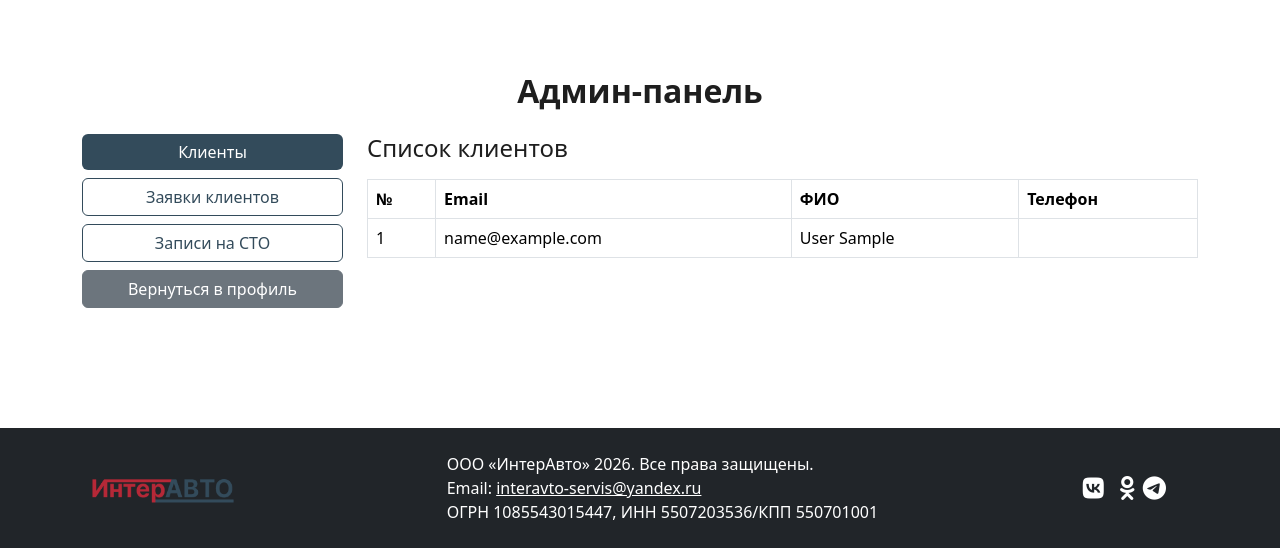
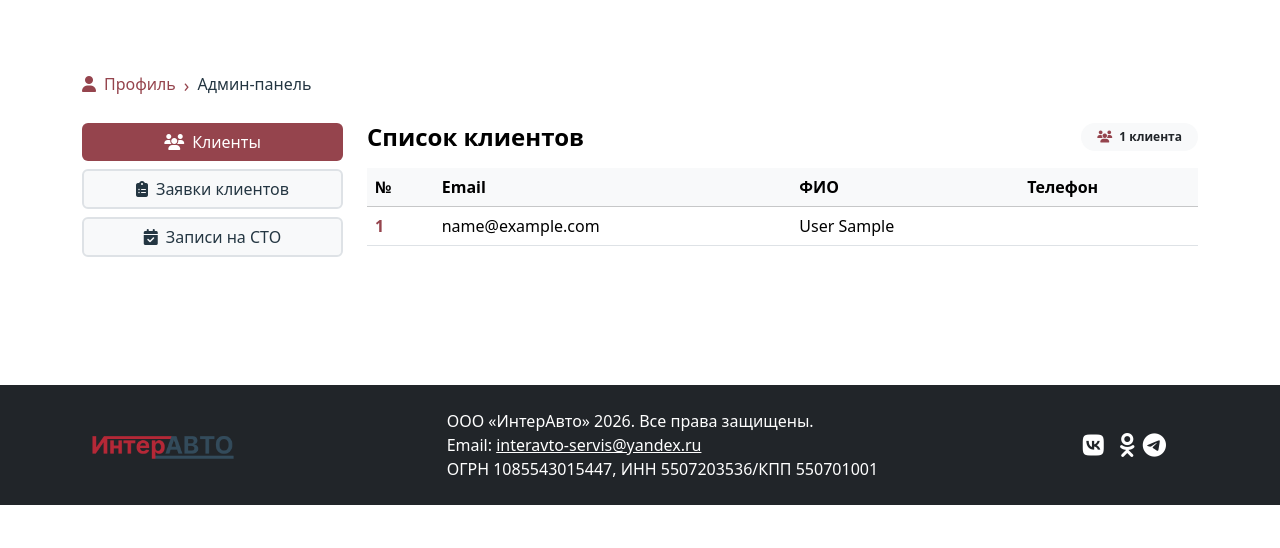
Before and after one commit to katyabak/avto_serv, a Django app: page /account/list/ in a window 1280 px wide. Shown: the part 96-644 px from the top of the page. Run offline with Django 5.2, Linux system fonts and the light colour scheme; the visitor is signed in with stand-in values (Sample User, id 1); data comes from the database, SQL or seed files in the repository.

Commit message:
feat: added breadcrumbs in account's pages

```diff
--- /dev/null
+++ b/interauto/static/css/admin_panel.css
@@ -0,0 +1,16 @@
+/* Табы */
+.active-tab {
+    background: #95444d !important;
+    color: white !important;
+}
+.inactive-tab {
+    background: #f8f9fa !important;
+    color: #243642 !important;
+    border: 2px solid #dee2e6;
+}
+.inactive-tab:hover {
+    background: #e9ecef !important;
+}
+.table-hover tbody tr:hover {
+    background-color: rgba(149,68,77,0.05);
+}
--- a/interauto/static/css/custom.css
+++ b/interauto/static/css/custom.css
@@ -145,29 +145,7 @@
     color: #95444d;
 }
 
-/* Админ-панель */
-.active-tab {
-    background-color: #334B5B;
-    color: white;
-    border: none;
-}
 
-.active-tab:hover {
-    background-color: #334B5B;
-    color: white;
-}
-
-.inactive-tab {
-    background-color: white;
-    color: #334B5B;
-    border: 1px solid #334B5B;
-}
-
-.inactive-tab:hover {
-    background-color: white;
-    color: #334B5B;
-    border: 1px solid #334B5B;
-}
 
 /* Стили для статусов в админ-панеле */
 .status-badge {
@@ -288,3 +266,13 @@
     background: #95444d;
     color: white;
 }
+
+/* Хлебные крошки */
+.breadcrumb-item + .breadcrumb-item::before {
+    content: "›";
+    color: #95444d;
+    font-size: 18px;
+}
+.breadcrumb-item a:hover {
+    color: #b85c66 !important;
+}
--- a/interauto/templates/account/admin_panel.html
+++ b/interauto/templates/account/admin_panel.html
@@ -5,35 +5,56 @@
 {% block content %}
 
 <div class="container py-5">
-    <h2 class="fw-bold mb-4 text-center">Админ-панель</h2>
+    <!-- Хлебные крошки -->
+    <nav aria-label="breadcrumb" class="mb-4">
+        <ol class="breadcrumb">
+            <li class="breadcrumb-item">
+                <a href="/account/" class="text-decoration-none" style="color: #95444d;">
+                    <i class="fas fa-user me-2"></i>Профиль
+                </a>
+            </li>
+            <li class="breadcrumb-item active" aria-current="page" style="color: #243642;">
+                Админ-панель
+            </li>
+        </ol>
+    </nav>
+
+    <!--    <h2 class="fw-bold mb-4 text-center">Админ-панель</h2>-->
 
     <div class="row">
         <!-- ЛЕВОЕ МЕНЮ -->
-        <div class="col-3">
+        <div class="col-12 col-md-3 mb-4 mb-md-0">
+            <div class="d-flex d-md-block flex-row gap-2">
                 <button onclick="switchTab('clients')"
                         class="btn w-100 mb-2 {% if tab == 'clients' %}active-tab{% else %}inactive-tab{% endif %}">
-                Клиенты
+                    <i class="fas fa-users me-2"></i>Клиенты
                 </button>
 
                 <button onclick="switchTab('applications')"
                         class="btn w-100 mb-2 {% if tab == 'applications' %}active-tab{% else %}inactive-tab{% endif %}">
-                Заявки клиентов
+                    <i class="fas fa-clipboard-list me-2"></i>Заявки клиентов
                 </button>
                 <button onclick="switchTab('appointments')"
-                    class="btn w-100 {% if tab == 'appointments' %}active-tab{% else %}inactive-tab{% endif %}">
-                Записи на СТО
+                        class="btn w-100 mb-2 {% if tab == 'appointments' %}active-tab{% else %}inactive-tab{% endif %}">
+                    <i class="fas fa-calendar-check me-2"></i>Записи на СТО
                 </button>
-            <a href="/account/" class="btn w-100 mt-2 btn-secondary">Вернуться в профиль</a>
+
+            </div>
         </div>
 
         <!-- ПРАВАЯ ЧАСТЬ -->
         <div class="col-12 col-md-9">
-
             {% if tab == 'clients' %}
-            <h4 class="mb-3">Список клиентов</h4>
+            <div class="d-flex justify-content-between align-items-center mb-3">
+                <h4 class="fw-bold mb-0" style="color: black;">Список клиентов</h4>
+                <span class="badge bg-light text-dark px-3 py-2 rounded-pill">
+                    <i class="fas fa-users me-1" style="color: #95444d;"></i>
+                    {{ clients|length }} клиента
+                </span>
+            </div>
             <div class="table-responsive">
-                <table class="table table-bordered">
-                    <thead>
+                <table class="table table-hover">
+                    <thead class="table-light">
                     <tr>
                         <th>№</th>
                         <th>Email</th>
@@ -44,7 +65,7 @@
                     <tbody>
                     {% for client in clients %}
                     <tr>
-                        <td>{{ forloop.counter }}</td>
+                        <td class="fw-bold" style="color: #95444d;">{{ forloop.counter }}</td>
                         <td>{{ client.email }}</td>
                         <td>
                             {{ client.last_name }}
@@ -60,10 +81,16 @@
             {% endif %}
 
             {% if tab == 'applications' %}
-            <h4 class="mb-3">Заявки клиентов</h4>
+            <div class="d-flex justify-content-between align-items-center mb-3">
+                <h4 class="fw-bold mb-0" style="color: black;">Заявки клиентов</h4>
+                <span class="badge bg-light text-dark px-3 py-2 rounded-pill">
+                    <i class="fas fa-clipboard-list me-1" style="color: #95444d;"></i>
+                    {{ applications|length }} заявок
+                </span>
+            </div>
             <div class="table-responsive">
-                <table class="table table-bordered">
-                    <thead>
+                <table class="table table-hover">
+                    <thead class="table-light">
                     <tr>
                         <th>№</th>
                         <th>ФИО</th>
@@ -81,27 +108,19 @@
                     <tbody>
                     {% for app in applications %}
                     <tr>
-                        <td>{{ forloop.counter }}</td>
+                        <td class="fw-bold" style="color: #95444d;">{{ forloop.counter }}</td>
                         <td>
                             {{ app.client.last_name }}
                             {{ app.client.first_name }}
                             {{ app.client.middle_name }}
                         </td>
                         <td>{{ app.client.phone_number }}</td>
-                        <td>{{ app.detail }}</td>
-                        <td>
-                            {{ app.delivery }}
-                        </td>
-                        <td>
-                            {{ app.payment_method }}
-                        </td>
-                        <td>
-                            {{ app.reservation }}
-                        </td>
-                        <td>
-                            {{ app.reservation_days }}
-                        </td>
-                        <td>{{ app.comment }}</td>
+                        <td>{{ app.detail|truncatechars:40 }}</td>
+                        <td>{{ app.delivery }}</td>
+                        <td>{{ app.payment_method }}</td>
+                        <td>{{ app.reservation }}</td>
+                        <td>{{ app.reservation_days }}</td>
+                        <td>{{ app.comment|truncatechars:30 }}</td>
                         <td>{{ app.created_at|date:"d.m.Y H:i" }}</td>
                         <td class="status-cell" data-application-id="{{ app.id }}">
                             <div class="status-badge status-{{ app.status }}"
@@ -120,10 +139,16 @@
             {% endif %}
 
             {% if tab == 'appointments' %}
-            <h4 class="mb-3">Записи на СТО</h4>
+            <div class="d-flex justify-content-between align-items-center mb-3">
+                <h4 class="fw-bold mb-0" style="color: black;">Записи на СТО</h4>
+                <span class="badge bg-light text-dark px-3 py-2 rounded-pill">
+                    <i class="fas fa-calendar-check me-1" style="color: #95444d;"></i>
+                    {{ appointments|length }} записей
+                </span>
+            </div>
             <div class="table-responsive">
-                <table class="table table-bordered">
-                    <thead>
+                <table class="table table-hover">
+                    <thead class="table-light">
                     <tr>
                         <th>№</th>
                         <th>ФИО</th>
@@ -140,7 +165,7 @@
                     <tbody>
                     {% for app in appointments %}
                     <tr>
-                        <td>{{ forloop.counter }}</td>
+                        <td class="fw-bold" style="color: #95444d;">{{ forloop.counter }}</td>
                         <td>{{ app.client.last_name }} {{ app.client.first_name }}</td>
                         <td>{{ app.client.phone_number }}</td>
                         <td>{{ app.get_service_display }}</td>
@@ -148,7 +173,7 @@
                         <td>{{ app.time }}</td>
                         <td>{{ app.brand }}</td>
                         <td>{{ app.year }}</td>
-                        <td>{{ app.comment }}</td>
+                        <td>{{ app.comment|truncatechars:30 }}</td>
                         <td class="status-cell" data-appointment-id="{{ app.id }}">
                             <div class="status-badge status-{{ app.status }}"
                                  onclick="showAppointmentStatusMenu(event, {{ app.id }}, '{{ app.status }}')">
@@ -168,5 +193,6 @@
     </div>
 </div>
 
+<link rel="stylesheet" href="{% static 'css/admin_panel.css' %}">
 <script src="{% static 'js/admin_panel.js' %}"></script>
 {% endblock %}
```
Also changed, not shown: interauto/templates/account/application.html (+15 -1 lines), interauto/templates/account/appointment.html (+14 -1 lines), interauto/templates/account/my_applications.html (+3 -11 lines). Lines whose indentation alone changed are shown as unchanged.
